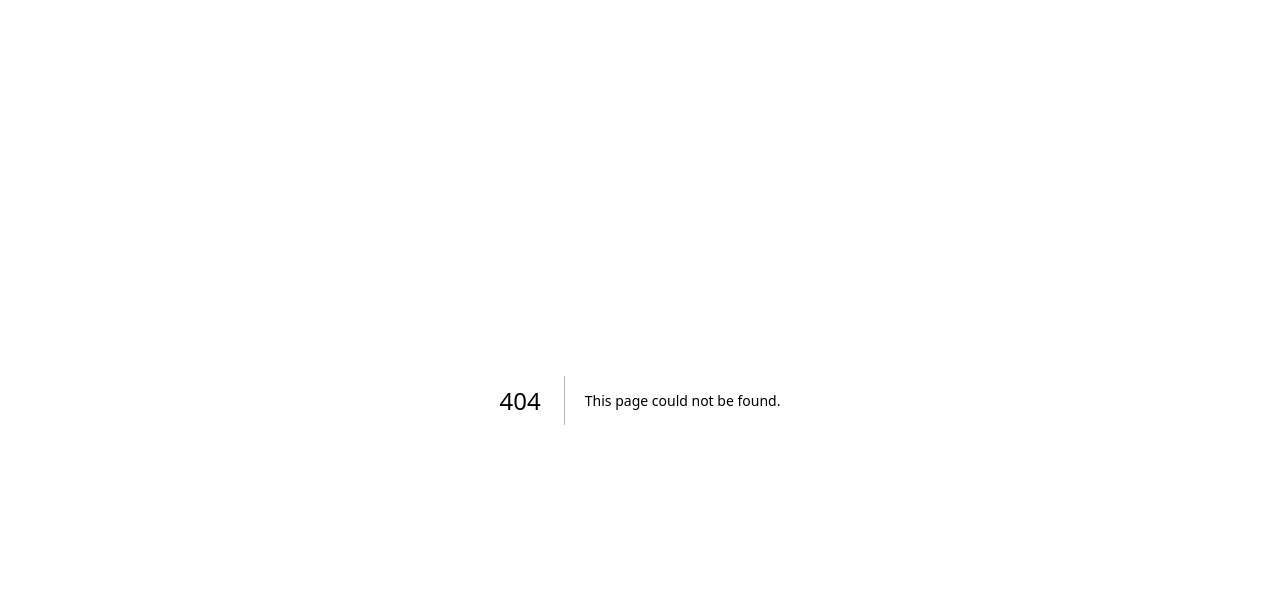
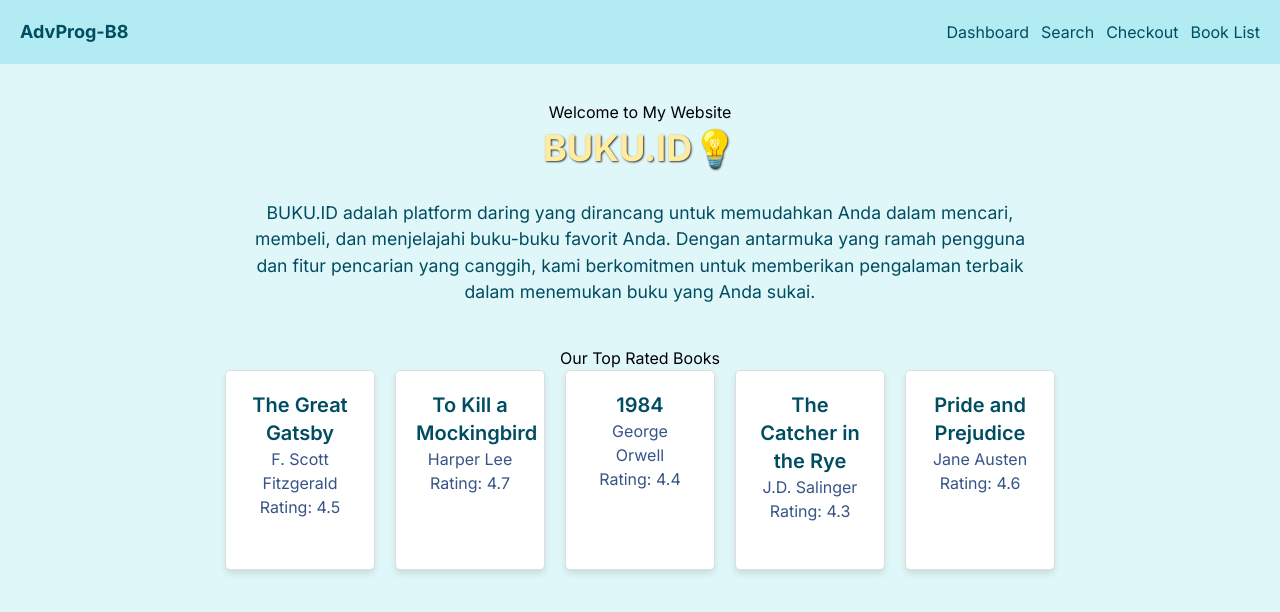
Before and after one commit to Pemrograman-Lanjut-B8/fe-repository, a Next.js app: page /landing-page in a window 1280 px wide. Before the commit this address had no page. Shown: the top 612 px of the page. Built offline with nearby package versions, Linux system fonts and the light colour scheme.

Commit message:
[RFACTOR] Hardcode Landing Page

```diff
--- a/app/globals.css
+++ b/app/globals.css
@@ -2,32 +2,74 @@
 @tailwind components;
 @tailwind utilities;
 
+@import "~bootstrap/dist/css/bootstrap.min.css";
+@import url('https://fonts.googleapis.com/css2?family=Lato&display=swap');
+
 :root {
   --foreground-rgb: 0, 0, 0;
-  --background-start-rgb: 214, 219, 220;
-  --background-end-rgb: 255, 255, 255;
+  --background-rgb: 224, 247, 250; /* Light blue */
 }
 
 @media (prefers-color-scheme: dark) {
   :root {
     --foreground-rgb: 255, 255, 255;
-    --background-start-rgb: 0, 0, 0;
-    --background-end-rgb: 0, 0, 0;
+    --background-rgb: 0, 35, 51; /* buku-blue-600 */
   }
 }
 
 body {
+  font-family: "Lato", sans-serif;
+  background-color: rgb(var(--background-rgb));
   color: rgb(var(--foreground-rgb));
-  background: linear-gradient(
-      to bottom,
-      transparent,
-      rgb(var(--background-end-rgb))
-    )
-    rgb(var(--background-start-rgb));
 }
 
 @layer utilities {
   .text-balance {
-    text-wrap: balance;
+    text-wrap: normal;
+  }
+
+  .container {
+    padding: 20px;
+    text-align: center;
+  }
+
+  .title {
+    font-size: 2em;
+    margin-bottom: 20px;
+    color: #FFFAB7;
+  }
+
+  .grid {
+    display: flex;
+    flex-wrap: wrap;
+    justify-content: center;
+    gap: 20px;
+  }
+
+  .card {
+    border: 1px solid #ddd;
+    border-radius: 5px;
+    padding: 20px;
+    width: 200px;
+    background-color: #fff;
+    box-shadow: 0 4px 6px rgba(0, 0, 0, 0.1);
+    text-align: center;
+  }
+
+  .card h2 {
+    color: #004d61; /* buku-blue-500 */
+  }
+
+  .card p {
+    color: #365486; /* buku-blue-200 */
+  }
+
+  .description {
+    font-size: 1.1em;
+    margin-bottom: 40px;
+    color: #004d61; /* buku-blue-500 */
+    max-width: 800px;
+    margin-left: auto;
+    margin-right: auto;
   }
 }
--- /dev/null
+++ b/app/landing-page/page.tsx
@@ -0,0 +1,97 @@
+"use client"
+
+import { useState, useEffect } from 'react';
+import Head from 'next/head';
+import Navbar from '@/components/navbar/navbar';
+
+interface Book {
+    id: number;
+    title: string;
+    author: string;
+    averageRating: number;
+}
+
+const LandingPage: React.FC = () => {
+    const [books, setBooks] = useState<Book[] | null>(null); // State untuk menyimpan data buku
+
+    useEffect(() => {
+        const fetchBooks = async () => {
+            try {
+                // Data buku yang digunakan sebagai contoh
+                const booksData: Book[] = [
+                    {
+                        id: 1,
+                        title: 'The Great Gatsby',
+                        author: 'F. Scott Fitzgerald',
+                        averageRating: 4.5,
+                    },
+                    {
+                        id: 2,
+                        title: 'To Kill a Mockingbird',
+                        author: 'Harper Lee',
+                        averageRating: 4.7,
+                    },
+                    {
+                        id: 3,
+                        title: '1984',
+                        author: 'George Orwell',
+                        averageRating: 4.4,
+                    },
+                    {
+                        id: 4,
+                        title: 'The Catcher in the Rye',
+                        author: 'J.D. Salinger',
+                        averageRating: 4.3,
+                    },
+                    {
+                        id: 5,
+                        title: 'Pride and Prejudice',
+                        author: 'Jane Austen',
+                        averageRating: 4.6,
+                    }
+                ];
+                setBooks(booksData);
+            } catch (error) {
+                console.error("Failed to fetch books:", error);
+            }
+        };
+
+        fetchBooks();
+    }, []);
+
+    const handleNavigation = () => {
+        console.log("Navigating to other page...");
+    };
+
+    // Render konten komponen LandingPage
+    return (
+        <div className="container mx-auto p-4 bg-buku-blue-000 min-h-screen">
+            <Navbar />
+            <div className="mt-20">
+                <h1>Welcome to My Website</h1>
+                <div className="mt-1">
+                    <Head>
+                        <title>BUKU.ID💡</title>
+                    </Head>
+                </div>
+                <h1 className="text-4xl font-bold text-center mb-8 lato-regular text-buku-yellow-100" style={{ textShadow: '1px 1px 2px #333', outline: '1px solid transparent' }}>BUKU.ID💡</h1>
+                <p className="description">
+                    BUKU.ID adalah platform daring yang dirancang untuk memudahkan Anda dalam mencari, membeli, dan menjelajahi buku-buku favorit Anda. Dengan antarmuka yang ramah pengguna dan fitur pencarian yang canggih, kami berkomitmen untuk memberikan pengalaman terbaik dalam menemukan buku yang Anda sukai.
+                </p>
+                <button onClick={handleNavigation}>Our Top Rated Books</button> {/* Contoh penggunaan navigasi */}
+                {/* Menampilkan daftar buku */}
+                <div className="grid gap-4 sm:grid-cols-1 md:grid-cols-2 lg:grid-cols-3">
+                    {books && books.map(book => (
+                        <div key={book.id} className="card border border-gray-200 rounded-lg p-4 shadow-lg bg-buku-white-000" style={{ width: '150px', height: '200px' }}>
+                            <h2 className="text-xl font-semibold text-buku-blue-500">{book.title}</h2>
+                            <p className="text-buku-blue-200">{book.author}</p>
+                            <p className="text-red-100">Rating: {book.averageRating}</p>
+                        </div>
+                    ))}
+                </div>
+            </div>
+        </div>
+    );
+};
+
+export default LandingPage;
--- /dev/null
+++ b/components/navbar/navbar.tsx
@@ -0,0 +1,26 @@
+"use client"
+
+const Navbar: React.FC = () => {
+
+    return (
+        <div className="flex justify-between items-center bg-buku-blue-100 fixed top-0 left-0 right-0 px-5 py-2 h-16 z-50">
+            <div className="text-buku-blue-500 font-bold text-lg">AdvProg-B8</div>
+            <div className="flex gap-3">
+                <button className="text-buku-blue-500 hover:text-buku-blue-400" onClick={() => console.log("Go to Dashboard")}>
+                    Dashboard
+                </button>
+                <button className="text-buku-blue-500 hover:text-buku-blue-400" onClick={() => console.log("Go to Search")}>
+                    Search
+                </button>
+                <button className="text-buku-blue-500 hover:text-buku-blue-400" onClick={() => console.log("Go to Checkout")}>
+                    Checkout
+                </button>
+                <button className="text-buku-blue-500 hover:text-buku-blue-400" onClick={() => console.log("Go to Book List")}>
+                    Book List
+                </button>
+            </div>
+        </div>
+    )
+}
+
+export default Navbar; // Ekspor komponen AuthenticatedNavbar
--- a/tailwind.config.ts
+++ b/tailwind.config.ts
@@ -8,13 +8,32 @@ const config: Config = {
   ],
   theme: {
     extend: {
+      colors: {
+        'buku-white-000': '#f8f9fa',
+        'buku-white-100': '#e9ecef',
+
+        'buku-blue-000': '#e0f7fa',
+        'buku-blue-100': '#b2ebf2',
+        'buku-blue-200': '#4dd0e1',
+        'buku-blue-300': '#00acc1',
+        'buku-blue-400': '#007c91',
+        'buku-blue-500': '#004d61',
+        'buku-blue-600': '#002333',
+
+        'buku-yellow-000': '#FFFAB7',
+        'buku-yellow-100': '#FFEC9E',
+        'buku-pink-000': '#FFD1E3',
+        'red-100': '#E60000',
+      },
+
       backgroundImage: {
         "gradient-radial": "radial-gradient(var(--tw-gradient-stops))",
         "gradient-conic":
-          "conic-gradient(from 180deg at 50% 50%, var(--tw-gradient-stops))",
+            "conic-gradient(from 180deg at 50% 50%, var(--tw-gradient-stops))",
       },
     },
   },
   plugins: [],
 };
+
 export default config;
```
Also changed, not shown: package.json (+6 -5 lines), actions/getTopRatedBook.ts (added), 1 other file (tests, documents, lock files or other folders).
